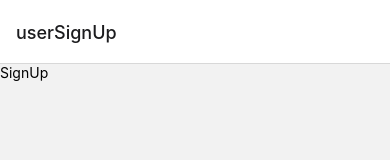
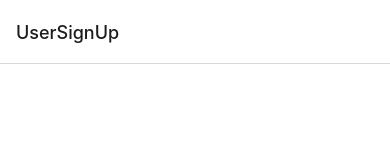
Before and after one commit to dandytopstar/VoiceToText-ReactNative, a React Native app: screen /Auth in a window 390 px wide. Before the commit this address had no page. Shown: the top 160 px of the page. Built offline with nearby package versions, Linux system fonts and the light colour scheme.

Commit message:
fix:fixed react naviagtion issue and alias import config

```diff
--- a/App.tsx
+++ b/App.tsx
@@ -1,7 +1,12 @@
-// import { StatusBar } from 'expo-status-bar'
-import { RootNavigation } from 'navigations/RootNavigation'
+import { NavigationContainer } from '@react-navigation/native'
 import React from 'react'
 
+import { RootNavigation } from './navigations'
+
 export default function App() {
-  return <RootNavigation />
+  return (
+    <NavigationContainer>
+      <RootNavigation />
+    </NavigationContainer>
+  )
 }
--- a/babel.config.js
+++ b/babel.config.js
@@ -2,5 +2,23 @@ module.exports = function (api) {
   api.cache(true)
   return {
     presets: ['babel-preset-expo'],
+    plugins: [
+      // ['@babel/plugin-transform-flow-strip-types'],
+      // ['@babel/plugin-proposal-decorators', { legacy: true }],
+      // ['@babel/plugin-proposal-class-properties', { loose: true }],
+      [
+        'module-resolver',
+        {
+          alias: {
+            components: './components',
+            libs: './libs',
+            assets: './assets',
+            screens: './screens',
+            navigations: './navigations',
+          },
+          extensions: ['.js', '.jsx', '.ts', '.tsx'],
+        },
+      ],
+    ],
   }
 }
--- a/libs/constants/screens.ts
+++ b/libs/constants/screens.ts
@@ -1,5 +1,5 @@
-export const SIGNIN_SCREEN = 'userSignIn'
-export const SIGNUP_SCREEN = 'userSignUp'
-export const PROFILE = 'profile'
-export const DASHBOARD = 'dashboard'
-export const SETTINGS = 'settings'
+export const SIGNIN_SCREEN = 'UserSignIn'
+export const SIGNUP_SCREEN = 'UserSignUp'
+export const PROFILE = 'Profile'
+export const DASHBOARD = 'Dashboard'
+export const SETTINGS = 'Settings'
--- /dev/null
+++ b/libs/types/index.d.ts
@@ -0,0 +1 @@
+declare module 'components/atoms'
--- a/navigations/RootNavigation.tsx
+++ b/navigations/RootNavigation.tsx
@@ -1,31 +1,33 @@
-import { NavigationContainer } from '@react-navigation/native'
+import { createNativeStackNavigator } from '@react-navigation/native-stack'
+import { TRootStackParams } from 'libs/types'
 import React, { useState } from 'react'
 
 import { AuthNavigation } from './AuthNavigation'
 import { MainNavigation } from './MainNavigation'
+
+const Stack = createNativeStackNavigator<TRootStackParams>()
 
 export const RootNavigation = () => {
   const [authenticated] = useState(false)
   const [connecting] = useState(false)
 
   if (connecting) {
-    //Todo: handle loading component for loading state
+    //TODO: handle loading component for loading state
     return null
   }
 
-  //Todo : handle authentication
-
-  if (!authenticated) {
-    return (
-      <NavigationContainer>
-        <AuthNavigation />
-      </NavigationContainer>
-    )
-  }
-
+  //TODO : handle authentication
   return (
-    <NavigationContainer>
-      <MainNavigation />
-    </NavigationContainer>
+    <Stack.Navigator
+      screenOptions={{
+        headerShown: false,
+      }}
+    >
+      {authenticated ? (
+        <Stack.Screen name='Main' component={MainNavigation} />
+      ) : (
+        <Stack.Screen name='Auth' component={AuthNavigation} />
+      )}
+    </Stack.Navigator>
   )
 }
--- a/navigations/index.ts
+++ b/navigations/index.ts
@@ -1 +1,4 @@
 export * from './RootNavigation'
+export * from './AuthNavigation'
+export * from './Dashboard'
+export * from './MainNavigation'
--- a/package.json
+++ b/package.json
@@ -33,6 +33,7 @@
     "@types/react-native": "~0.70.6",
     "@typescript-eslint/eslint-plugin": "^4.29.0",
     "@typescript-eslint/parser": "^4.29.0",
+    "babel-plugin-module-resolver": "^5.0.0",
     "eslint": "^7.32.0",
     "eslint-config-prettier": "^8.3.0",
     "eslint-plugin-import": "^2.25.4",
--- a/screens/UserSignUp.tsx
+++ b/screens/UserSignUp.tsx
@@ -3,7 +3,14 @@ import { Text, View } from 'react-native'
 
 export const UserSignUp: React.FunctionComponent = () => {
   return (
-    <View>
+    <View
+      style={{
+        flex: 1,
+        backgroundColor: '#fff',
+        alignItems: 'center',
+        justifyContent: 'center',
+      }}
+    >
       <Text>SignUp</Text>
     </View>
   )
--- a/tsconfig.json
+++ b/tsconfig.json
@@ -7,9 +7,9 @@
       "components/*":["components/*"],
       "libs/*":["libs/*"],
       "assets/*":["assets/*"],
-      "screen/*":["components/*"],
+      "screens/*":["screens/*"],
       "navigations/*":["navigations/*"],
-    }
+    },
   },
-
+  "exclude": ["node_modules"]
 }
```
Also changed, not shown: libs/types/navigations.ts (+11 -6 lines), 1 other file (tests, documents, lock files or other folders).
